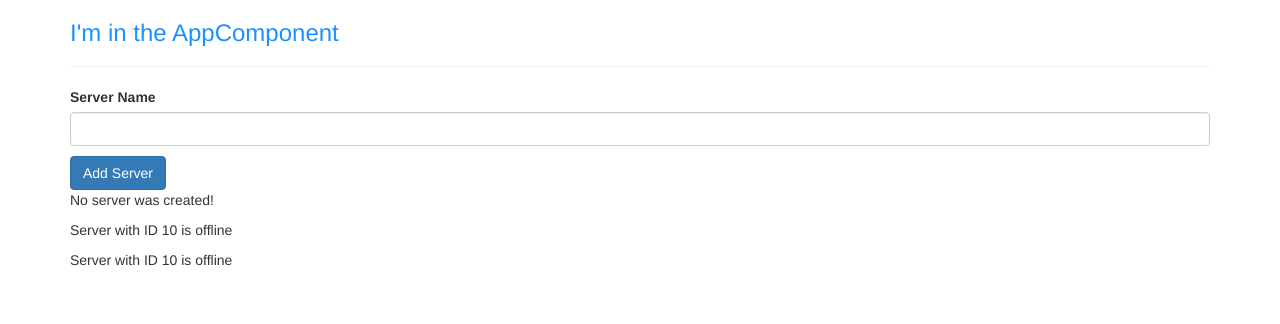
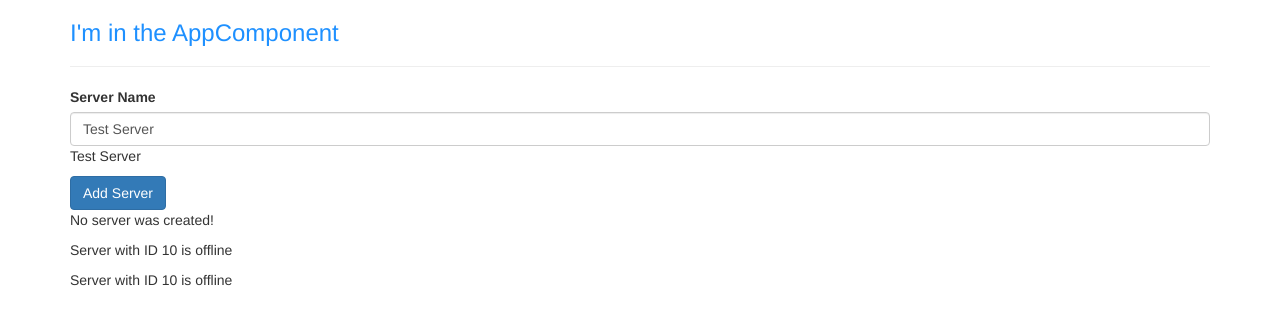
Before and after one commit to tunggvu/udemy-app, an Angular app: page / in a window 1280 px wide. Shown: the top 324 px of the page. Built offline with nearby package versions, Linux system fonts and the light colour scheme.

Commit message:
2-ways binding

```diff
--- a/src/app/servers/servers.component.html
+++ b/src/app/servers/servers.component.html
@@ -1,6 +1,8 @@
 <label>Server Name</label>
+<!-- <input type="text" class="form-control" name=""
+  (input)="onUpdateServerName($event)"> -->
 <input type="text" class="form-control" name=""
-  (input)="onUpdateServerName($event)">
+[(ngModel)]="serverName">
 <p>{{serverName}}</p>
 <button type="button" class="btn btn-primary"
   [disabled]="!allowNewServer"
--- a/src/app/servers/servers.component.ts
+++ b/src/app/servers/servers.component.ts
@@ -8,7 +8,7 @@
 export class ServersComponent implements OnInit {
   allowNewServer = false;
   serverCreationStatus = 'No server was created!';
-  serverName = '';
+  serverName = 'Test Server';
 
   constructor() {
     setTimeout(() => {
@@ -23,7 +23,7 @@
     this.serverCreationStatus = 'Server was created!'
   }
 
-  onUpdateServerName(event: any){
-    this.serverName = (<HTMLInputElement>event.target).value;
-  }
+  // onUpdateServerName(event: any){
+  //   this.serverName = (<HTMLInputElement>event.target).value;
+  // }
 }
```
